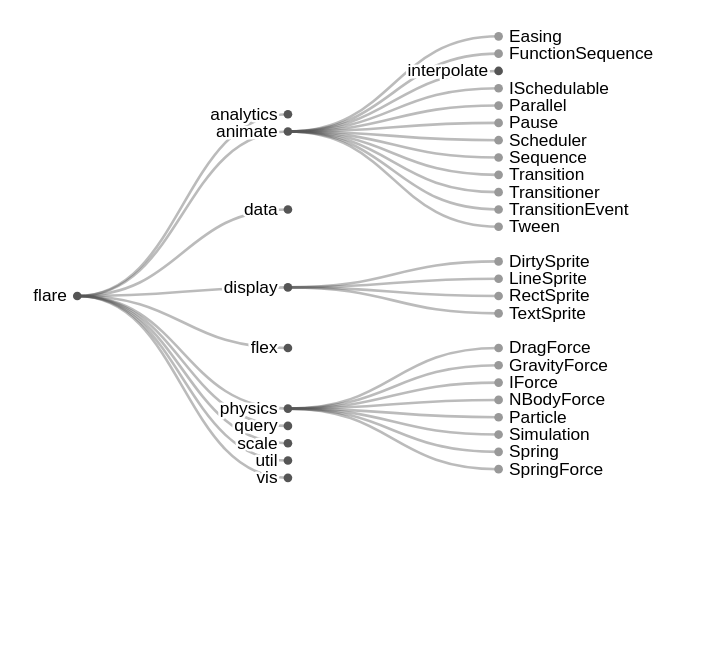
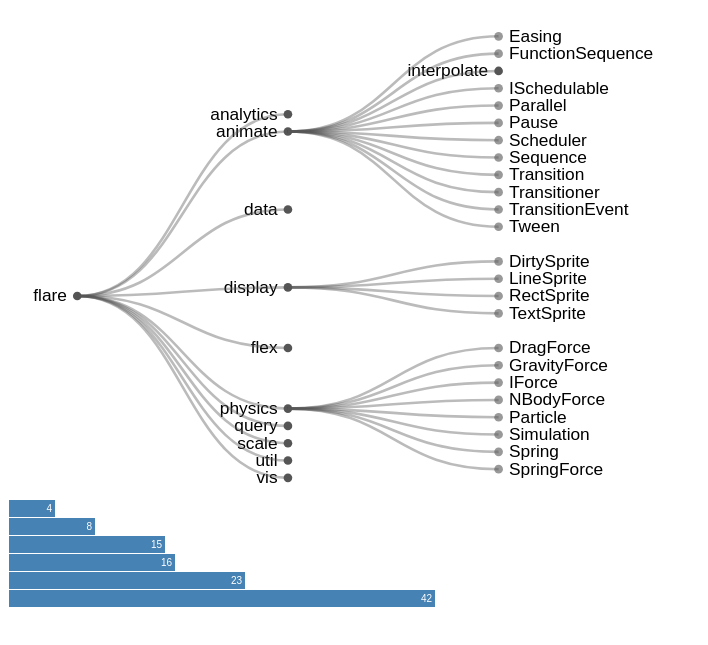
Before and after one commit to nyanmyohtet/d3-js, a website: page index.html in a window 1280 px wide. Shown: the part 61-706 px from the top of the page, without its empty margins (0-708 px from the left). Drawn offline with Linux system fonts and the light colour scheme.

Commit message:
Refactor

```diff
--- a/index.html
+++ b/index.html
@@ -7,15 +7,18 @@
   </head>
   <body>
     <h1>D3JS Test</h1>
-
-    <!-- all dom rendered by JavaScript will attach here -->
-    <div id="app"></div>
+    <!-- Collapsible Tree container -->
+    <div id="collapsible-tree"></div>
+    <!-- Chart container -->
+    <div id="chart"></div>
 
     <!-- D3JS v5 lib -->
-    <script src="./libs/d3.v5.min.js"></script>
+    <script src="./js/libs/d3.v5.min.js"></script>
     <!-- data -->
-    <script src="./data/data.js"></script>
-    <!-- app -->
-    <script src="./index.js"></script>
+    <script src="./js/data/data.js"></script>
+    <!-- Collapsible Tree -->
+    <script src="./js/collapsible-tree.js"></script>
+    <!-- Chart -->
+    <script src="./js/chart.js"></script>
   </body>
 </html>
--- /dev/null
+++ b/js/chart.js
@@ -0,0 +1,29 @@
+/**
+ * Return the chart container.
+ *
+ * @return DOM
+ */
+function getChartContainer() {
+  const data = [4, 8, 15, 16, 23, 42];
+
+  // Create an empty (detached) chart container.
+  const div = d3
+    .create("div")
+    .style("font", "10px sans-serif")
+    .style("text-align", "right")
+    .style("color", "white");
+
+  div
+    .selectAll("div") // Define the initial (empty) selection for the bars.
+    .data(data) // Bind this selection to the data (computing enter, update and exit).
+    .join("div") // Join the selection and the data, appending the entering bars.
+    .style("background", "steelblue")
+    .style("padding", "3px")
+    .style("margin", "1px")
+    .style("width", (d) => `${d * 10}px`) // Set the width as a function of data.
+    .text((d) => d); // Set the text of each bar as the data.
+
+  return div.node();
+}
+
+document.getElementById("chart").appendChild(getChartContainer());
--- a/index.js
+++ b/js/collapsible-tree.js
@@ -1,48 +1,43 @@
-/**
- * Return the chart container.
- *
- * @return DOM
- */
-function getChartContainer() {
-  const data = [4, 8, 15, 16, 23, 42];
-
-  // Create an empty (detached) chart container.
-  const div = d3
-    .create("div")
-    .style("font", "10px sans-serif")
-    .style("text-align", "right")
-    .style("color", "white");
-
-  div
-    .selectAll("div") // Define the initial (empty) selection for the bars.
-    .data(data) // Bind this selection to the data (computing enter, update and exit).
-    .join("div") // Join the selection and the data, appending the entering bars.
-    .style("background", "steelblue")
-    .style("padding", "3px")
-    .style("margin", "1px")
-    .style("width", (d) => `${d * 10}px`) // Set the width as a function of data.
-    .text((d) => d); // Set the text of each bar as the data.
-
-  return div.node();
-}
-
 /**
  * Return Collapsible Tree
  *
  * @return DOM
  */
 function getCollapsibleTree() {
-  const root = d3.hierarchy(_DATA);
   const width = 730;
+  const margin = { top: 10, right: 120, bottom: 10, left: 40 };
+
   const dx = 10;
   const dy = width / 6;
+
   const tree = d3.tree().nodeSize([dx, dy]);
+
   const diagonal = d3
     .linkHorizontal()
     .x((d) => d.y)
     .y((d) => d.x);
-  const margin = { top: 10, right: 120, bottom: 10, left: 40 };
 
+  const svg = d3
+    .create("svg")
+    .attr("viewBox", [-margin.left, -margin.top, width, dx])
+    .style("font", "10px sans-serif")
+    .style("user-select", "none");
+
+  // Node
+  const gNode = svg
+    .append("g")
+    .attr("cursor", "pointer")
+    .attr("pointer-events", "all");
+
+  // Path between nodes
+  const gLink = svg
+    .append("g")
+    .attr("fill", "none")
+    .attr("stroke", "#555")
+    .attr("stroke-opacity", 0.4)
+    .attr("stroke-width", 1.5);
+
+  const root = d3.hierarchy(_DATA);
   root.x0 = dy / 2;
   root.y0 = 0;
   root.descendants().forEach((d, i) => {
@@ -51,24 +46,10 @@ function getCollapsibleTree() {
     if (d.depth && d.data.name.length !== 7) d.children = null;
   });
 
-  const svg = d3
-    .create("svg")
-    .attr("viewBox", [-margin.left, -margin.top, width, dx])
-    .style("font", "10px sans-serif")
-    .style("user-select", "none");
-
-  const gLink = svg
-    .append("g")
-    .attr("fill", "none")
-    .attr("stroke", "#555")
-    .attr("stroke-opacity", 0.4)
-    .attr("stroke-width", 1.5);
-
-  const gNode = svg
-    .append("g")
-    .attr("cursor", "pointer")
-    .attr("pointer-events", "all");
-
+  /**
+   *
+   * @param {Root} source
+   */
   function update(source) {
     const duration = d3.event && d3.event.altKey ? 2500 : 250;
     const nodes = root.descendants().reverse();
@@ -182,8 +163,4 @@ function getCollapsibleTree() {
   return svg.node();
 }
 
-// app div
-const app = document.getElementById("app");
-
-// append Chart Container into app div
-app.appendChild(getCollapsibleTree());
+document.getElementById("collapsible-tree").appendChild(getCollapsibleTree());
```
Also changed, not shown: js/data/data.js (renamed from data/data.js), js/libs/d3.v5.min.js (renamed from libs/d3.v5.min.js).
